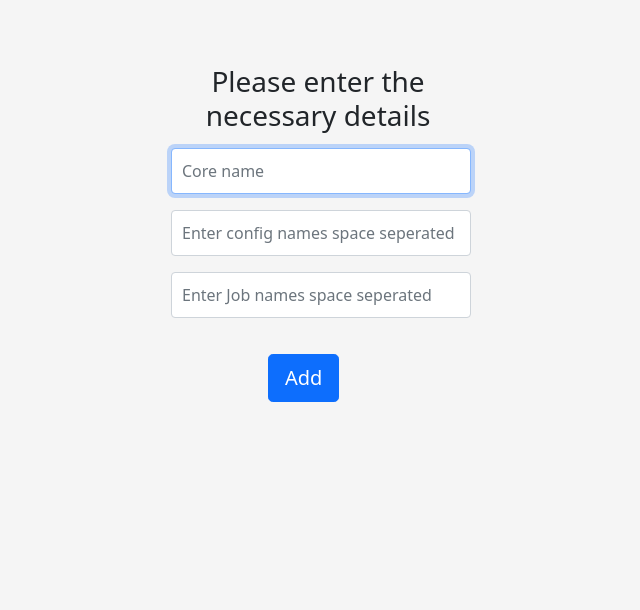
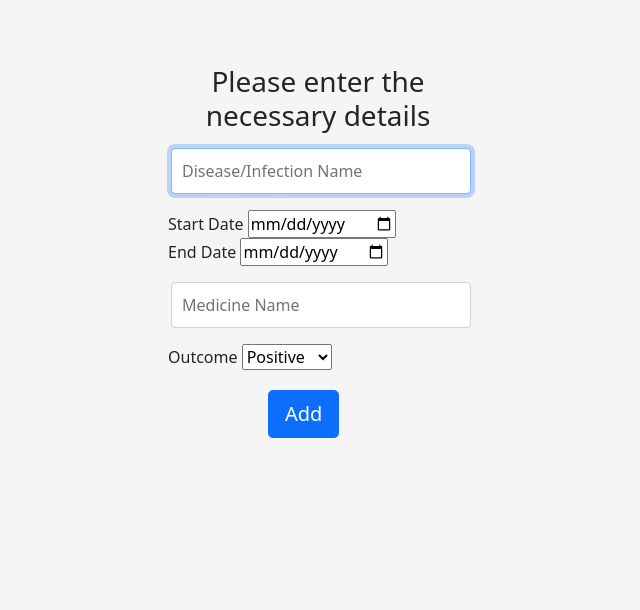
Before and after one commit to Mihir2527/HackHarvard2021, a Django app: template History/templates/History/newrecord.html in a window 1280 px wide. Shown: the top 610 px of the page, without its empty margins (322-962 px from the left). Run offline with Django 3.2, Linux system fonts and the light colour scheme; the template is opened without the code that fills it, so the values that code supplies are empty.

Commit message:
Add in form for history record addition

```diff
--- a/History/templates/History/newrecord.html
+++ b/History/templates/History/newrecord.html
@@ -96,14 +96,30 @@
 
     <form class="form-signin" method="POST" action="/history/newrecord/">
         {% csrf_token %}
+
         <h1 class="h3 mb-3 font-weight-normal text-center">Please enter the necessary details</h1>
-        <!-- <label for="inputEmail" class="sr-only">Username</label> -->
-        <input type="text" id="inputCore" name="core" class="form-control" placeholder="Core name" required autofocus>
-        <!-- <label for="inputPassword" class="sr-only">Password</label> -->
-        <input type="text" id="inputConfig" name="config" class="form-control"
-            placeholder="Enter config names space seperated" required>
-        <input type="text" id="inputJobs" name="job" class="form-control" placeholder="Enter Job names space seperated"
-            required>
+
+        <!-- Infection Name -->
+        <input type="text" id="inputInfection" name="infection" class="form-control" placeholder="Disease/Infection Name" required autofocus>
+
+        <!-- Start Date -->
+        <label for="start_date">Start Date</label>
+        <input type="date" name="start_date" id="start_date" placeholder="Start Date" required>
+
+        <!-- End Date -->
+        <label for="end_date">End Date</label>
+        <input type="date" name="end_date" id="end_date" placeholder="End Date" required>
+
+        <!-- Medicine Name -->
+        <input type="text" id="inputMedicine" name="medicine" class="form-control" placeholder="Medicine Name" required>
+
+        <!-- Outcome -->
+        <label for="inputOutcome">Outcome</label>
+        <select name="outcome" id="inputOutcome">
+            <option value="positive">Positive</option>
+            <option value="negative">Negative</option>
+        </select>
+
         <button class="btn btn-lg btn-primary btn-block" type="submit"
             style="margin-left: 100px; margin-top: 20px;">Add</button>
 
```
